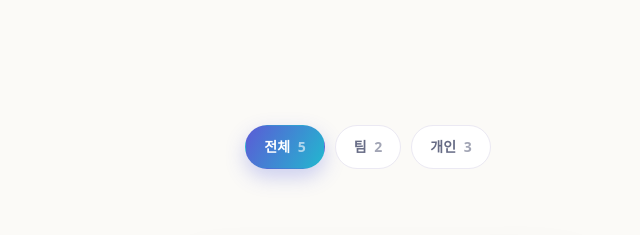
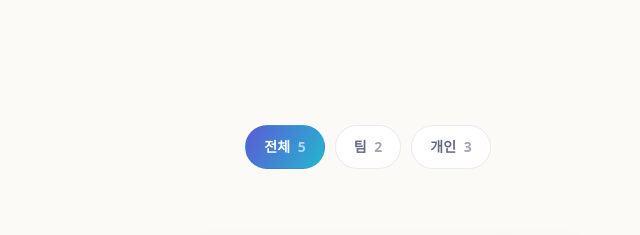
Before and after one commit to donggeun-dev/donggeun-dev.github.io, a plain HTML site: page index.html in a window 1280 px wide. Shown: the part 920-1155 px from the top of the page, 272-912 px from the left. Drawn offline with Linux system fonts and the light colour scheme; a web font is replaced by a local one.

Commit message:
Remove the colored glow around the active project filter button
The purple shadow spread into the gap between buttons and tinted it differently from the page.

Co-Authored-By: Claude Sonnet 5.5 <noreply@anthropic.com>

```diff
--- a/index.html
+++ b/index.html
@@ -77,7 +77,7 @@ section{padding:96px 0 6px}
 .pf{display:flex;gap:10px;justify-content:center;margin:-6px 0 30px;flex-wrap:wrap}
 .pf button{font:inherit;font-size:14px;font-weight:700;padding:9px 18px;border-radius:999px;border:1px solid var(--line);background:var(--card);color:var(--sub);cursor:pointer;transition:.2s}
 .pf button i{font-style:normal;font-weight:600;opacity:.6;margin-left:4px}
-.pf button.on{background:var(--grad);color:#fff;border-color:transparent;box-shadow:0 8px 20px rgba(80,90,220,.28)}
+.pf button.on{background:var(--grad);color:#fff;border-color:transparent}
 .cv{position:relative;height:556px;perspective:1800px;overflow:hidden;-webkit-mask-image:linear-gradient(90deg,transparent 0,#000 15%,#000 85%,transparent 100%);mask-image:linear-gradient(90deg,transparent 0,#000 15%,#000 85%,transparent 100%);outline:none}
 .cvc{position:absolute;left:50%;top:40px;width:420px;margin-left:-210px;border-radius:30px;background:transparent;box-shadow:0 30px 60px -22px rgba(36,44,120,.34),0 6px 18px -8px rgba(36,44,120,.14);transition:transform .75s cubic-bezier(.2,.8,.2,1),opacity .6s;cursor:pointer;will-change:transform;backface-visibility:hidden;color:var(--ink)}
 .cvc.nt{transition:none}
```
